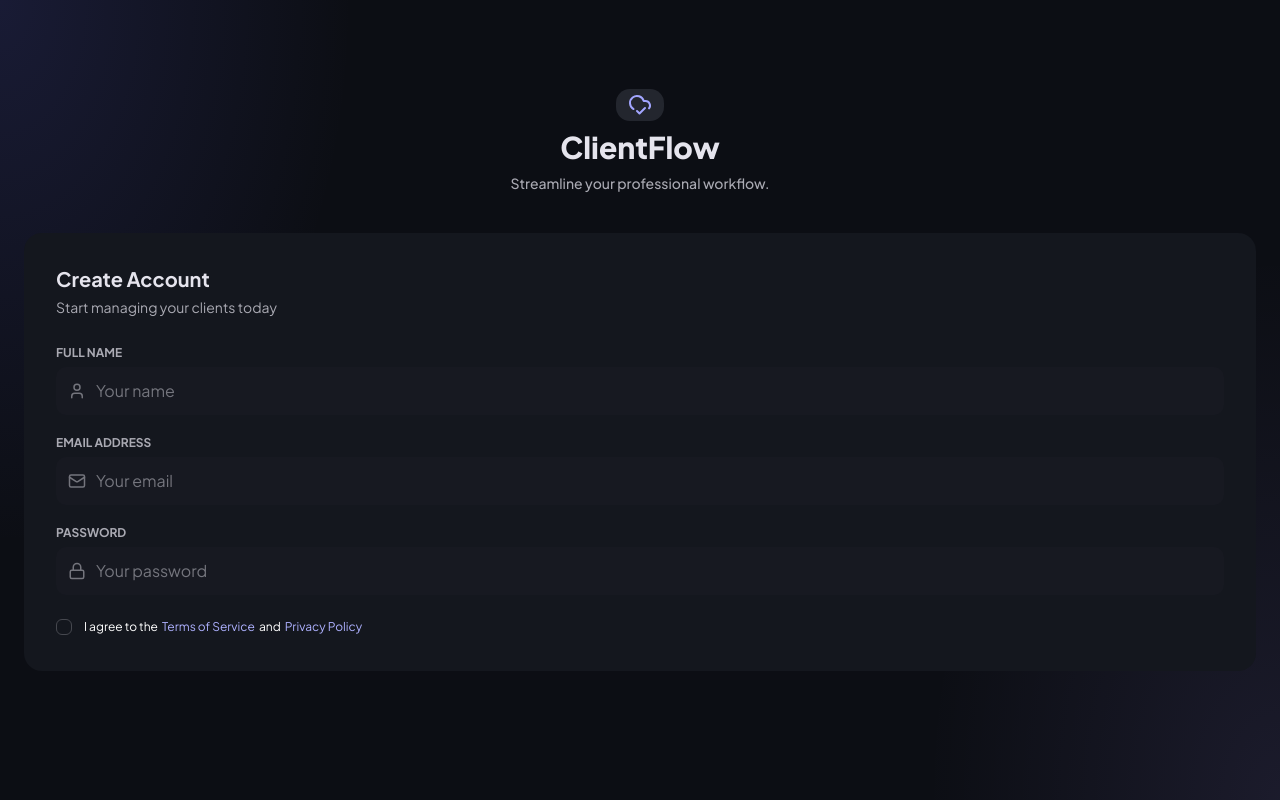
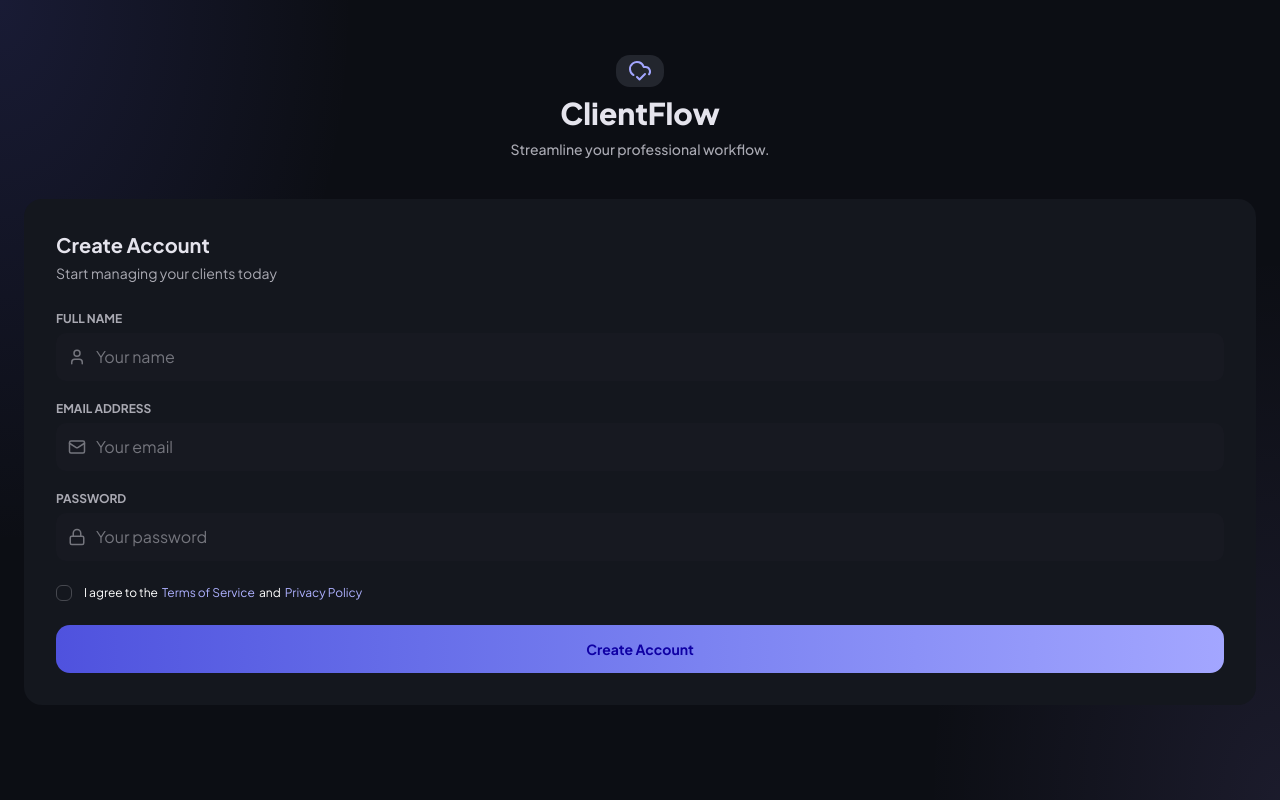
Before and after one commit to Sandro-A-Moraes/clientFlow-frontend, a Next.js app: page /register in a window 1280 px wide. Built offline with nearby package versions, Linux system fonts and the light colour scheme.

Commit message:
feat: add Button component and integrate it into RegisterForm for account creation

```diff
--- a/src/app/(auth)/register/components/RegisterForm.tsx
+++ b/src/app/(auth)/register/components/RegisterForm.tsx
@@ -4,6 +4,7 @@ import Input from '@/shared/components/ui/Input';
 import { Lock, Mail, UserIcon } from 'lucide-react';
 import { ReactNode, useState } from 'react';
 import TermsAcceptance from './TermsAcceptance';
+import Button from '@/shared/components/ui/Button';
 
 type fieldKey = 'fullName' | 'email' | 'password';
 
@@ -82,6 +83,10 @@ const RegisterForm = ({
           privacyContent={privacyContent}
         />
       </div>
+
+      <Button type='submit' className='mt-5'>
+        Create Account
+      </Button>
     </form>
   );
 };
--- /dev/null
+++ b/src/shared/components/ui/Button.tsx
@@ -0,0 +1,25 @@
+import cn from '@/shared/lib/utils/cn';
+
+type ButtonType = 'button' | 'submit' | 'reset';
+
+interface ButtonProps {
+  type?: ButtonType;
+  className?: string;
+  children: React.ReactNode;
+}
+
+const Button = ({ type, className, children }: ButtonProps) => {
+  return (
+    <button
+      type={type}
+      className={cn(
+        'bg-linear-to-r from-brand-600 to-brand-400 rounded-xl py-3.5 text-sm text-brand-900 font-bold text-center',
+        className,
+      )}
+    >
+      {children}
+    </button>
+  );
+};
+
+export default Button;
```
